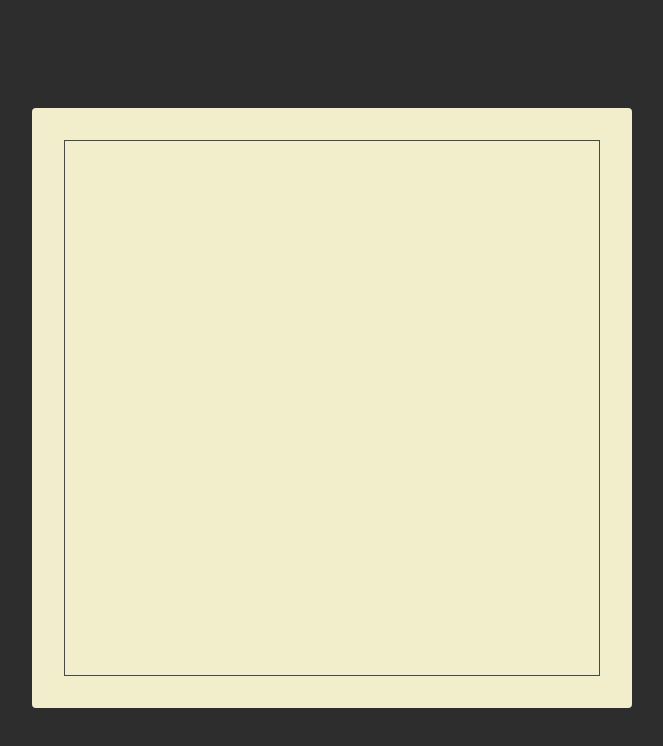
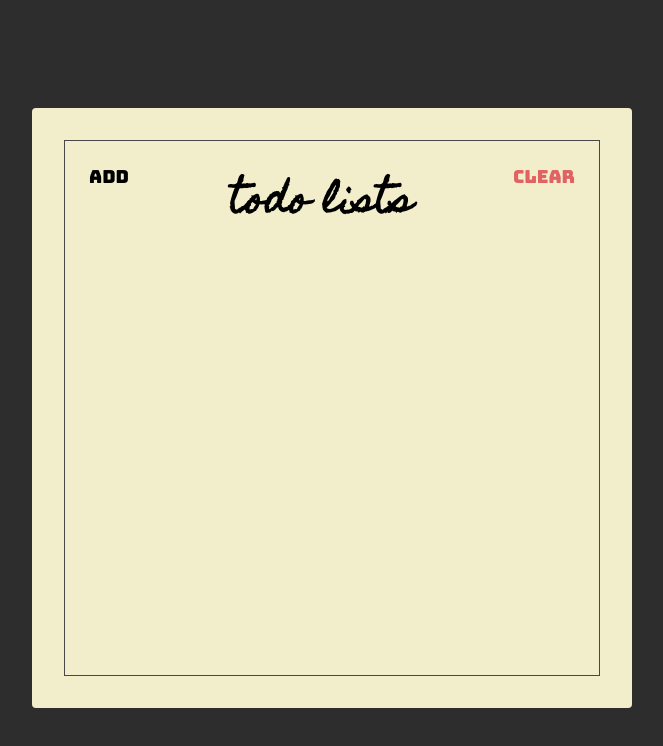
Before and after one commit to sabilimaulana/react-course-starter, a website: page index.html in a window 1280 px wide. Shown: the whole page, without its empty margins (308-971 px from the left). Drawn offline with Linux system fonts and the light colour scheme.

Commit message:
Membuat header section

```diff
--- a/index.html
+++ b/index.html
@@ -13,7 +13,13 @@
   </head>
   <body>
     <div class="container">
-      <div class="frame"></div>
+      <div class="frame">
+        <div class="header">
+          <button class="header-btn">Add</button>
+          <h1 class="header-title">Todo lists</h1>
+          <button class="header-btn main-red-color">Clear</button>
+        </div>
+      </div>
     </div>
   </body>
 </html>
--- a/styles.css
+++ b/styles.css
@@ -1,6 +1,15 @@
 * {
   box-sizing: border-box;
 }
+
+:root {
+  --main-red-color: #e06262;
+}
+
+.main-red-color {
+  color: var(--main-red-color);
+}
+
 html {
   font-size: 10px;
 }
@@ -35,4 +44,32 @@ html {
 .frame {
   border: 1px solid #484848;
   height: 100%;
+
+  display: flex;
+  flex-direction: column;
 }
+
+.header {
+  display: flex;
+  align-items: flex-start;
+}
+
+.header-title {
+  flex: 1;
+  text-align: center;
+
+  font-size: 3.6rem;
+  font-family: "Homemade Apple", sans-serif;
+  text-transform: lowercase;
+}
+
+.header-btn {
+  font-size: 1.8rem;
+  font-family: "Bungee", sans-serif;
+
+  padding: 24px;
+
+  background: unset;
+  border: unset;
+  outline: unset;
+}
```
